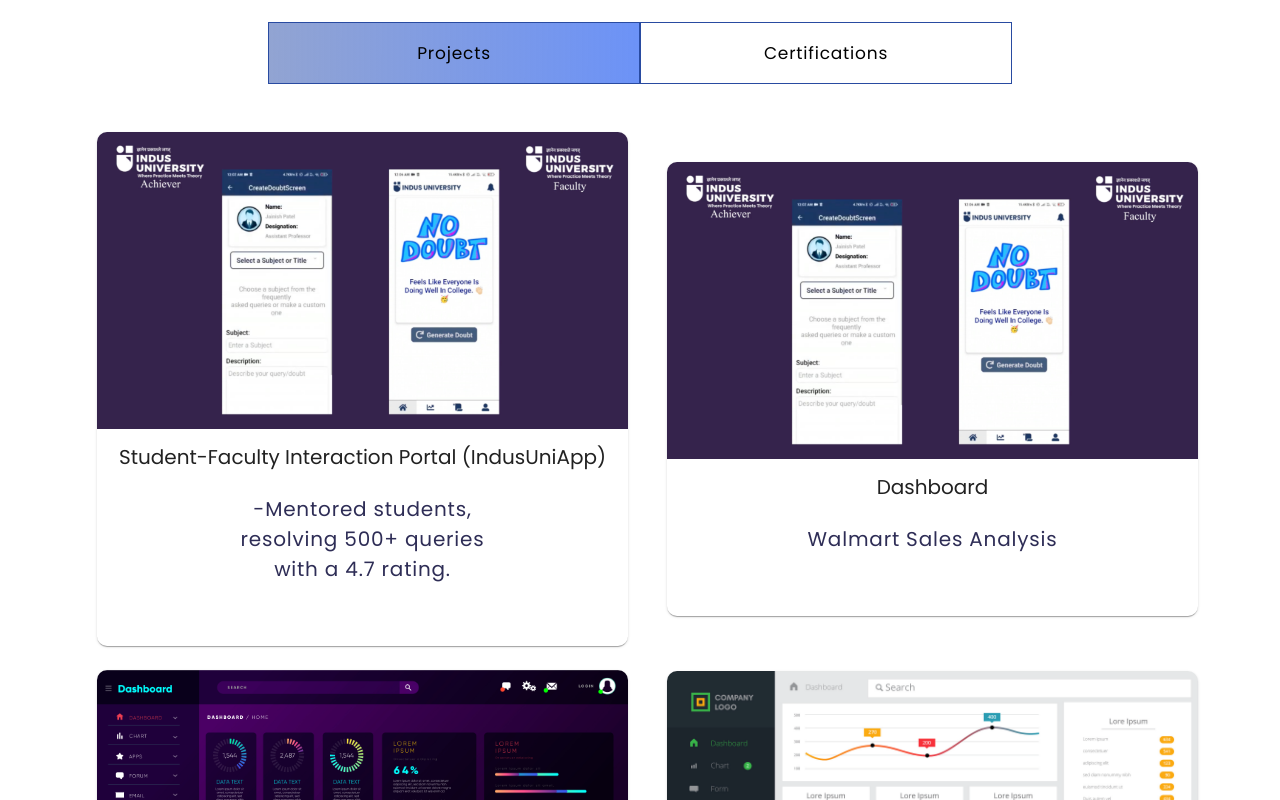
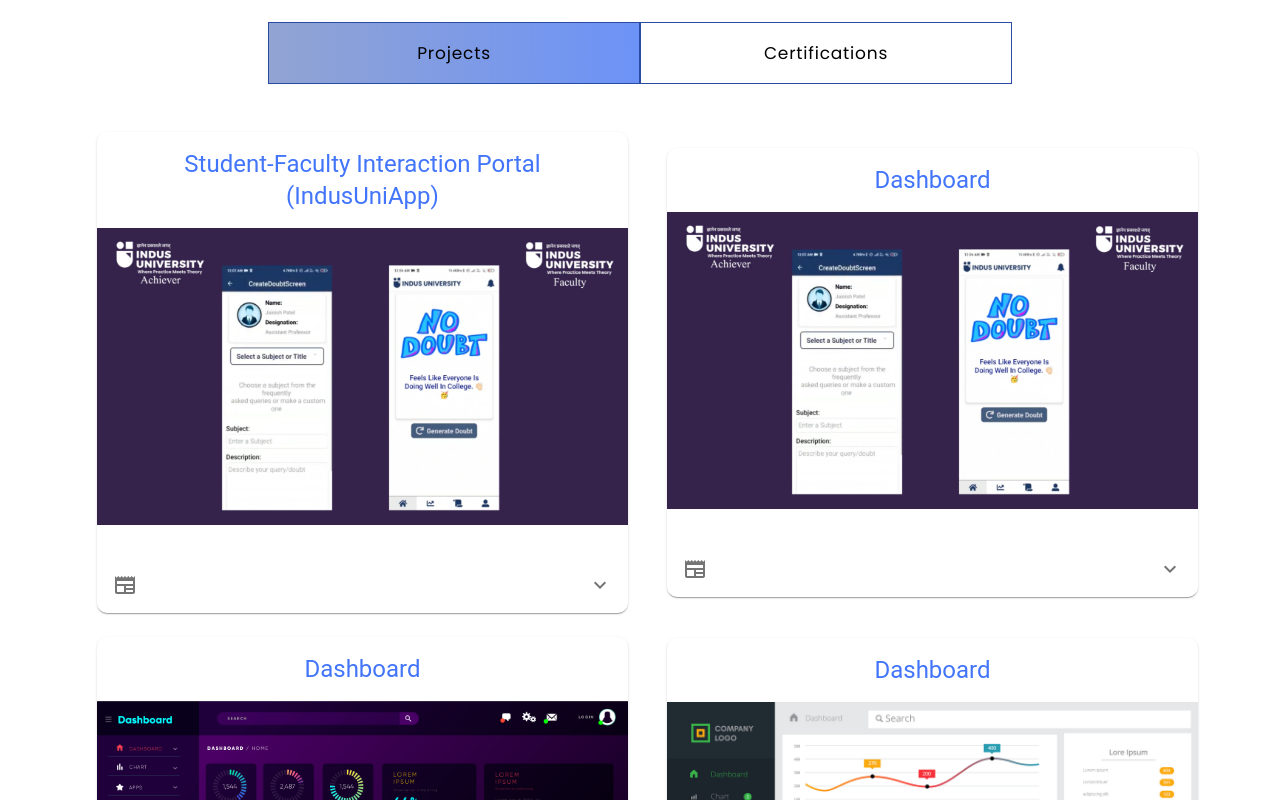
Before and after one commit to MihirDharaiya/Personal-Portfolio, a React (Create React App) app: page / in a window 1280 px wide. Shown: the part 3140-3940 px from the top of the page. Built offline with nearby package versions, Linux system fonts and the light colour scheme.

Commit message:
Added new card to project section

```diff
--- a/package.json
+++ b/package.json
@@ -5,6 +5,7 @@
   "dependencies": {
     "@emotion/react": "^11.11.1",
     "@emotion/styled": "^11.11.0",
+    "@mui/icons-material": "^5.15.12",
     "@mui/material": "^5.15.1",
     "@testing-library/jest-dom": "^5.17.0",
     "@testing-library/react": "^13.4.0",
--- a/src/components/ImgMediaCard.js
+++ b/src/components/ImgMediaCard.js
@@ -5,6 +5,7 @@
 import CardMedia from '@mui/material/CardMedia';
 import Button from '@mui/material/Button';
 import Typography from '@mui/material/Typography';
+import NewspaperIcon from '@mui/icons-material/Newspaper';
 
 export default function ImgMediaCard({ title, imgUrl, description }) {
     return (
@@ -28,6 +29,7 @@
                 </div>
             </CardContent>
             <CardActions>
+                <NewspaperIcon /* onClick={Whatever} */ />
                 {/* <Button size='large'>Link</Button> */}
             </CardActions>
         </Card>
--- /dev/null
+++ b/src/components/MediaCard.js
@@ -0,0 +1,74 @@
+import * as React from 'react';
+import { styled } from '@mui/material/styles';
+import Card from '@mui/material/Card';
+import CardHeader from '@mui/material/CardHeader';
+import CardMedia from '@mui/material/CardMedia';
+import CardContent from '@mui/material/CardContent';
+import CardActions from '@mui/material/CardActions';
+import Collapse from '@mui/material/Collapse';
+import IconButton from '@mui/material/IconButton';
+import Typography from '@mui/material/Typography';
+import { red } from '@mui/material/colors';
+import NewspaperIcon from '@mui/icons-material/Newspaper';
+import FavoriteIcon from '@mui/icons-material/Favorite';
+import ShareIcon from '@mui/icons-material/Share';
+import ExpandMoreIcon from '@mui/icons-material/ExpandMore';
+import MoreVertIcon from '@mui/icons-material/MoreVert';
+
+const ExpandMore = styled((props) => {
+    const { expand, ...other } = props;
+    return <IconButton {...other} />;
+})(({ theme, expand }) => ({
+    transform: !expand ? 'rotate(0deg)' : 'rotate(180deg)',
+    marginLeft: 'auto',
+    transition: theme.transitions.create('transform', {
+        duration: theme.transitions.duration.shortest,
+    }),
+}));
+
+export default function MediaCard({ title, imgUrl, description }) {
+    const [expanded, setExpanded] = React.useState(false);
+
+    const handleExpandClick = () => {
+        setExpanded(!expanded);
+    };
+
+    return (
+        <Card sx={{ maxWidth: 600, marginLeft: "15px", borderRadius: "10px" }}>
+            <CardHeader
+                style={{ textAlign: "center", color: "rgba(66, 117, 250, 1)" }}
+                title={title}
+            //subheader="September 14, 2016"
+            />
+            <CardMedia
+                component="img"
+                height="194"
+                image={imgUrl}
+                alt="Paella dish"
+                borderRadius="50px"
+            />
+            <CardContent>
+            </CardContent>
+            <CardActions disableSpacing>
+                <IconButton aria-label="add to favorites">
+                    <NewspaperIcon />
+                </IconButton>
+                <ExpandMore
+                    expand={expanded}
+                    onClick={handleExpandClick}
+                    aria-expanded={expanded}
+                    aria-label="show more"
+                >
+                    <ExpandMoreIcon />
+                </ExpandMore>
+            </CardActions>
+            <Collapse in={expanded} timeout="auto" unmountOnExit>
+                <CardContent>
+                    <Typography paragraph>
+                        {description}
+                    </Typography>
+                </CardContent>
+            </Collapse>
+        </Card>
+    );
+}
--- a/src/components/Projects/Projects.js
+++ b/src/components/Projects/Projects.js
@@ -13,6 +13,7 @@
 import TrackVisibility from 'react-on-screen';
 import '../Projects/Projects.css'
 import ImgMediaCard from '../ImgMediaCard';
+import MediaCard from '../MediaCard';
 
 export const Projects = () => {
     // const history = useHistory();
@@ -48,31 +49,31 @@
 
     const certifications = [
         {
-            title: "License/Certification",
-            description: "Microsoft: Power BI Data Analyst Associate",
+            title: "Microsoft",
+            description: "Power BI Data Analyst Associate",
             imgUrl: pl300,
             link: "https://learn.microsoft.com/en-us/users/mihirdharaiya-5742/credentials/certification/data-analyst-associate?tab=credentials-tab"
         },
         {
-            title: "Professional Certificate",
+            title: "Google",
             description: "Google Data Analytics",
             imgUrl: google,
             link: "https://www.coursera.org/account/accomplishments/professional-cert/N59F8ZVJFUVR"
         },
         {
-            title: "Certificate",
-            description: "Data Analyst Track",
+            title: "DataCamp",
+            description: "Data Analyst in Power BI",
             imgUrl: Datacamp1,
             link: "https://www.datacamp.com/completed/statement-of-accomplishment/track/5508fcb1201a9e972ca3860c274f9bc12b842b13"
         },
         {
-            title: "Certificate",
+            title: "DataCamp",
             description: "Introduction to R",
             imgUrl: Datacamp2,
             link: "https://www.datacamp.com/completed/statement-of-accomplishment/course/a88ab67cfc600f069bdde176cac62c5495658b0f"
         },
         {
-            title: "Certificate",
+            title: "DataCamp",
             description: "Intermediate R",
             imgUrl: Datacamp3,
             link: "https://www.datacamp.com/completed/statement-of-accomplishment/course/4a2eea5342413daaeb48834c42e3f5912e055772"
@@ -103,7 +104,8 @@
                                                 <Row className="justify-content-center" style={{ alignItems: 'center', display: 'flex' }}>
                                                     {projects.map((cards, index) => (
                                                         <Col md={6} lg={6} key={index} className="mb-4">
-                                                            <ImgMediaCard {...cards} />
+                                                            <MediaCard {...cards} />{/* <ImgMediaCard {...cards} /> */}
+                                                            {/* <ImgMediaCard {...cards} /> */}
                                                         </Col>
                                                     ))}
                                                 </Row>
@@ -112,7 +114,7 @@
                                                 <Row className="justify-content-center">
                                                     {certifications.map((cards, index) => (
                                                         <Col md={6} lg={6} key={index} className="mb-4">
-                                                            <ImgMediaCard {...cards} />
+                                                            <MediaCard {...cards} />{/* <ImgMediaCard {...cards} /> */}
                                                         </Col>
                                                     ))}
                                                 </Row>
```
Also changed, not shown: 1 other file (tests, documents, lock files or other folders).
